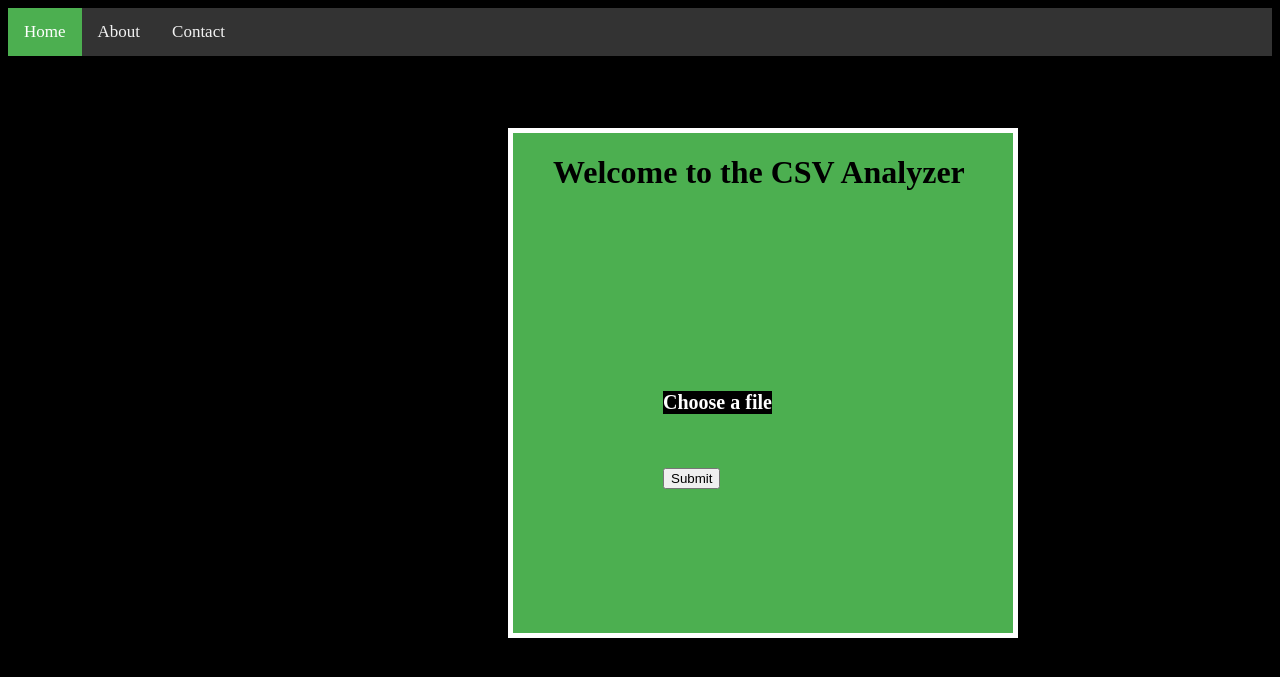
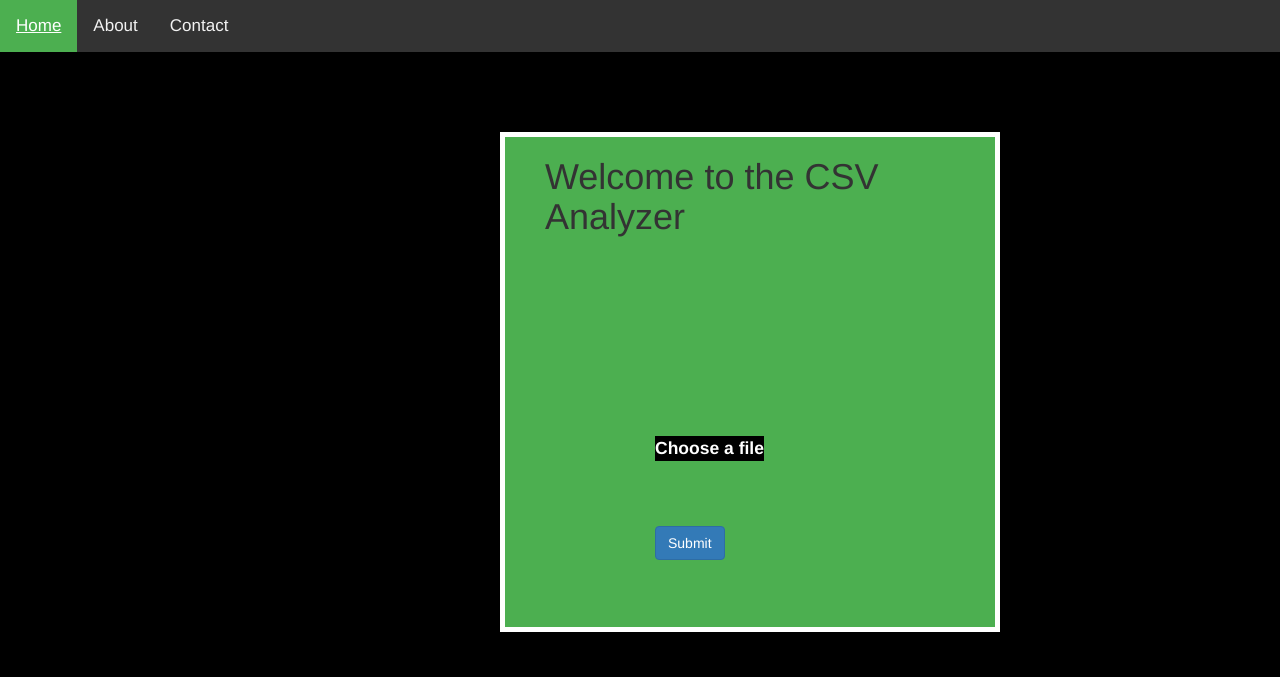
Before and after one commit to VBhat97/CSVAnalyzer, a Flask app: page / in a window 1280 px wide. Shown: the top 677 px of the page. Run offline with Flask 2, Linux system fonts and the light colour scheme; some libraries are stand-ins or nearby versions.

Commit message:
Updated submit button using bootstrap

```diff
--- a/templates/home.html
+++ b/templates/home.html
@@ -1,4 +1,5 @@
 <link rel= "stylesheet" type= "text/css" href= "{{ url_for('static',filename='style/style.css') }}">
+<link rel="stylesheet" href="https://maxcdn.bootstrapcdn.com/bootstrap/3.4.1/css/bootstrap.min.css">
 <!-- <body style="background-image: url('/static/img/green_back_main.png');"> -->
 <!-- Add Black background Image for improving UI later.-->
 <body style="background-color: black;">
@@ -16,7 +17,7 @@
     <form action="form_action" method="post" enctype="multipart/form-data">
         <input type="file" id="file" name="file" class="inputfile">
         <label for="file">Choose a file</label><br><br><br><br>
-        <input type="submit" value="Submit">
+        <input type="submit" value="Submit" class="btn btn-primary">
     </form>
     </div>
 </div>
```
